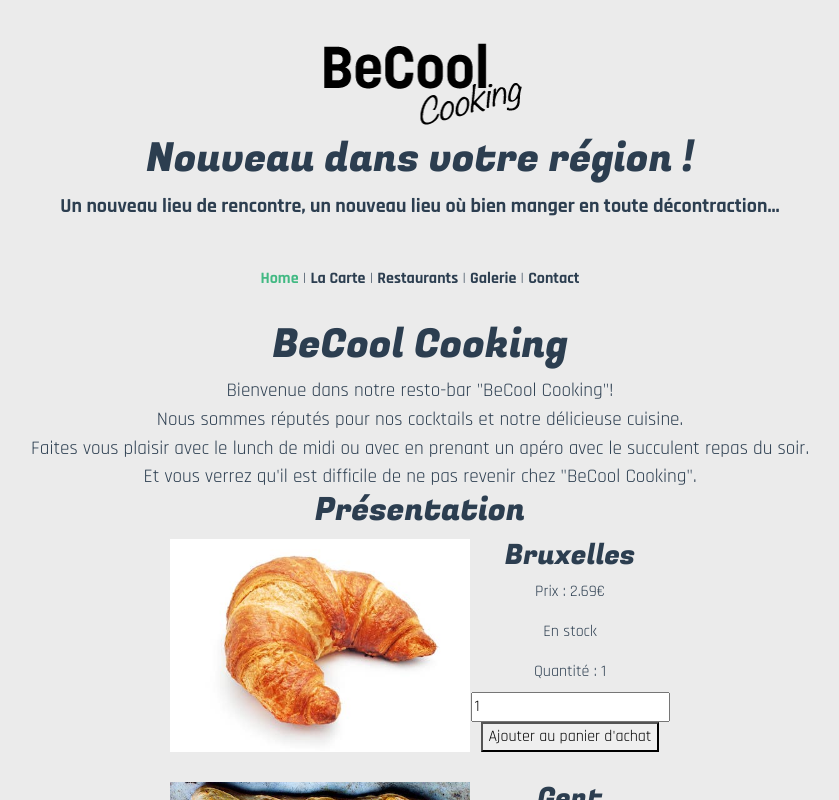
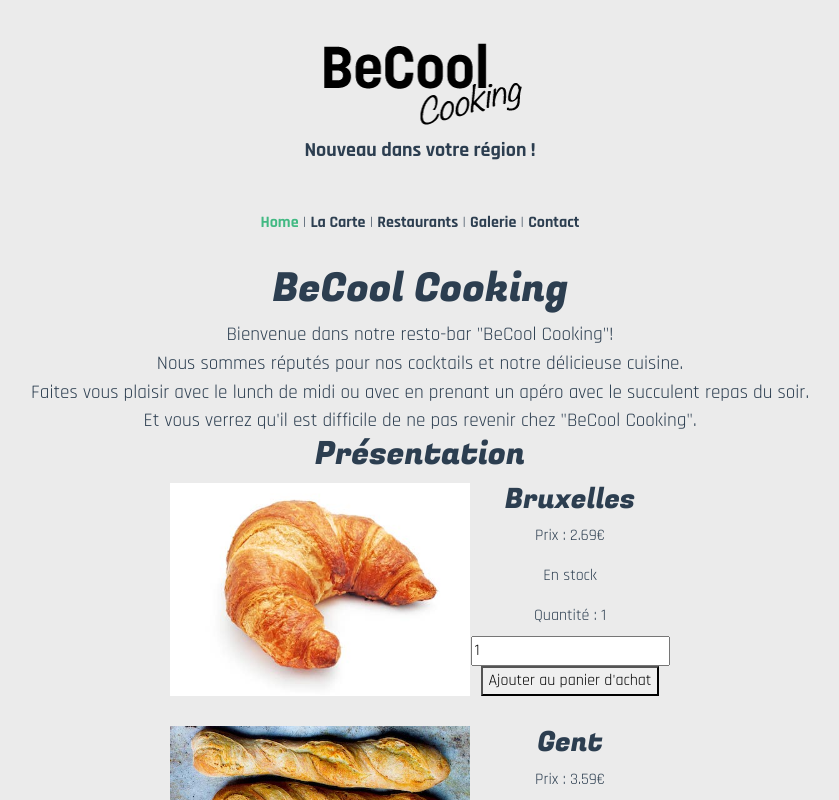
Before and after one commit to ChristianJadot/VueJS-Challenge, a Vue app: page / in a window 1280 px wide. Shown: the top 800 px of the page, without its empty margins (220-1059 px from the left). Built offline with nearby package versions, Linux system fonts and the light colour scheme.

Commit message:
tagline vue

```diff
--- a/src/components/tagLine.vue
+++ b/src/components/tagLine.vue
@@ -1,7 +1,6 @@
 <template>
   <div class="hello">
-    <h1>{{ msg }}</h1>
-    <p class="lead font-weight-bold">Un nouveau lieu de rencontre, un nouveau lieu où bien manger en toute décontraction...</p>
+    <p class="lead font-weight-bold">{{ msg }}</p>
   </div>
 </template>
 
```
